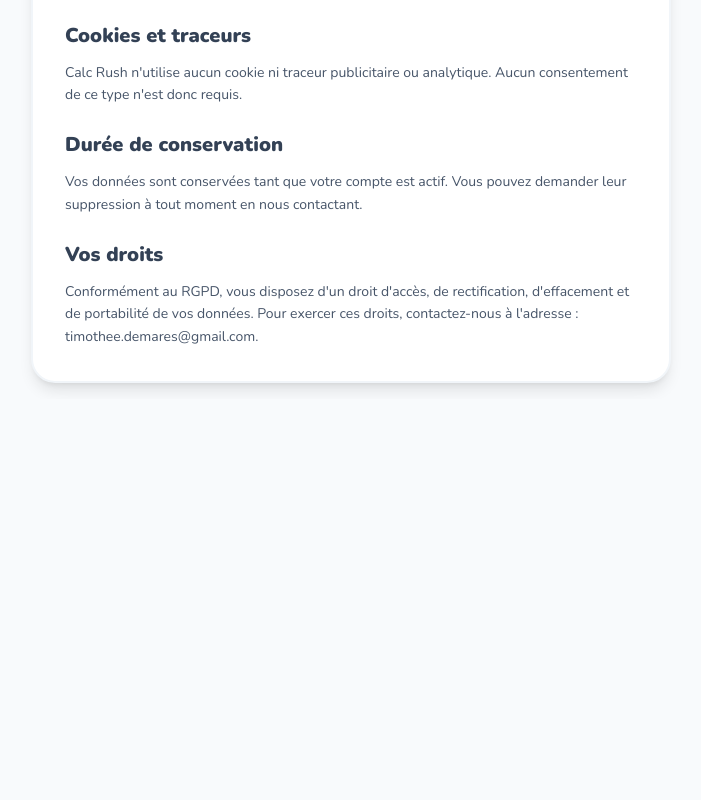
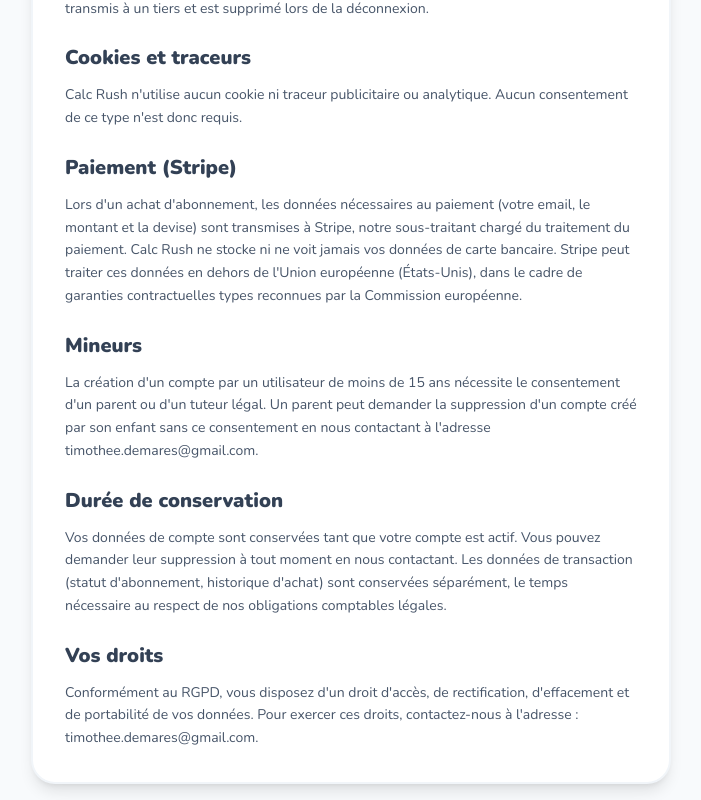
Before and after one commit to hussards-numeriques/hussard-machine_front, a React (Vite) app: page /privacy-policy in a window 1280 px wide. Shown: the part 636-1436 px from the top of the page, without its empty margins (289-990 px from the left). Before the commit the page ends 1035 px from the top, so only its background shows below. Built offline with nearby package versions, Linux system fonts and the light colour scheme; no server answers.

Commit message:
docs: add Stripe and minors sections to the privacy policy

```diff
--- a/src/pages/PrivacyPolicyPage.tsx
+++ b/src/pages/PrivacyPolicyPage.tsx
@@ -19,7 +19,8 @@ export const PrivacyPolicyPage: React.FC = () => {
           <p className="text-slate-600 text-sm leading-relaxed">
             Vous pouvez jouer sans créer de compte. Si vous créez un compte, nous collectons
             uniquement votre adresse email, votre pseudo, et vos scores de jeu (XP, niveau, grade,
-            historique de parties).
+            historique de parties). Si vous souscrivez un abonnement, nous conservons également son
+            statut (actif ou non) et sa date d'expiration.
           </p>
         </section>
 
@@ -49,10 +50,33 @@ export const PrivacyPolicyPage: React.FC = () => {
         </section>
 
         <section className="space-y-3">
+          <h2 className="text-xl font-black text-slate-700">Paiement (Stripe)</h2>
+          <p className="text-slate-600 text-sm leading-relaxed">
+            Lors d'un achat d'abonnement, les données nécessaires au paiement (votre email, le
+            montant et la devise) sont transmises à Stripe, notre sous-traitant chargé du traitement
+            du paiement. Calc Rush ne stocke ni ne voit jamais vos données de carte bancaire. Stripe
+            peut traiter ces données en dehors de l'Union européenne (États-Unis), dans le cadre de
+            garanties contractuelles types reconnues par la Commission européenne.
+          </p>
+        </section>
+
+        <section className="space-y-3">
+          <h2 className="text-xl font-black text-slate-700">Mineurs</h2>
+          <p className="text-slate-600 text-sm leading-relaxed">
+            La création d'un compte par un utilisateur de moins de 15 ans nécessite le consentement
+            d'un parent ou d'un tuteur légal. Un parent peut demander la suppression d'un compte
+            créé par son enfant sans ce consentement en nous contactant à l'adresse
+            timothee.demares@gmail.com.
+          </p>
+        </section>
+
+        <section className="space-y-3">
           <h2 className="text-xl font-black text-slate-700">Durée de conservation</h2>
           <p className="text-slate-600 text-sm leading-relaxed">
-            Vos données sont conservées tant que votre compte est actif. Vous pouvez demander leur
-            suppression à tout moment en nous contactant.
+            Vos données de compte sont conservées tant que votre compte est actif. Vous pouvez
+            demander leur suppression à tout moment en nous contactant. Les données de transaction
+            (statut d'abonnement, historique d'achat) sont conservées séparément, le temps
+            nécessaire au respect de nos obligations comptables légales.
           </p>
         </section>
 
```
